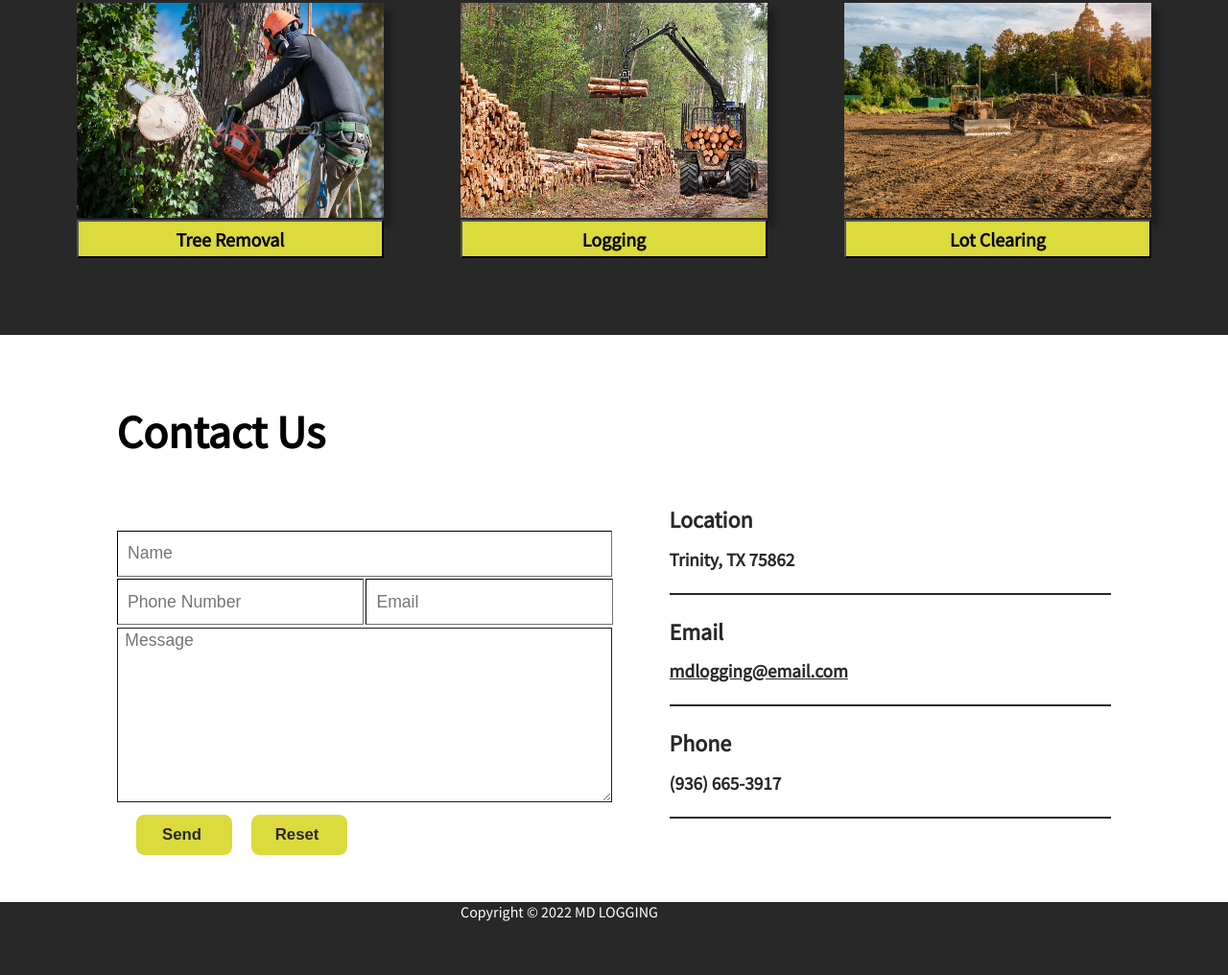
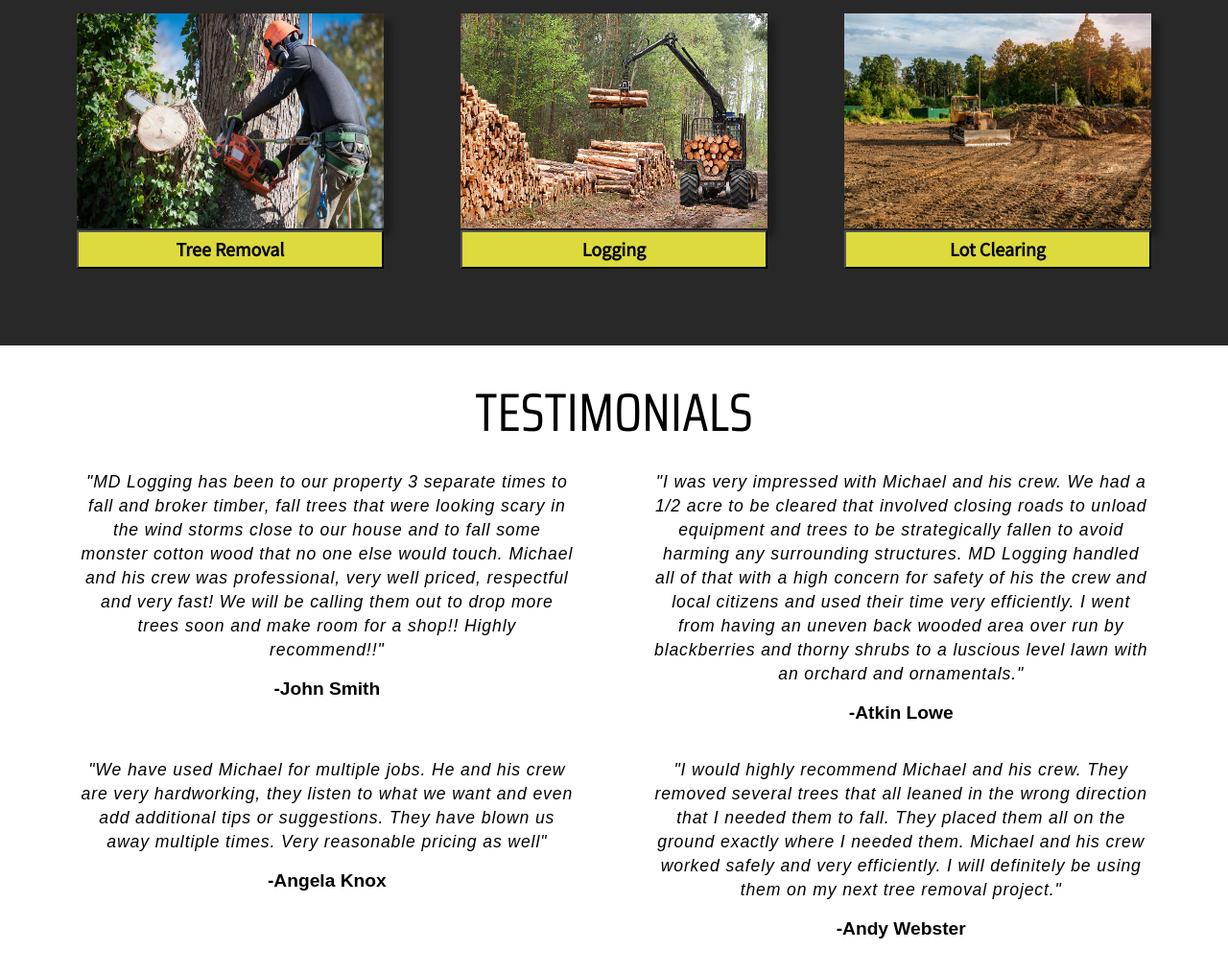
Before and after one commit to a-cole55/MDLogging, a website: page index.html in a window 1280 px wide. Shown: the part 1760-2776 px from the top of the page at 96% size. Before the commit the page ends 2720 px from the top, so only its background shows below. Drawn offline with Linux system fonts and the light colour scheme; a web font is replaced by a local one.

Commit message:
added testimonials

```diff
--- a/index.html
+++ b/index.html
@@ -29,9 +29,10 @@
             <section id="about">
                 <h3>Friendly, Knowledgeable Experts Here To Serve You.</h3>
                 <h2>About MD Logging</h2>
-                <p>We take pride in our quality service and complete and total customer satisfaction. We have a highly trained team that is always up to date on all the latest techniques and equipped with the most state of the art tools to handle all your tree care needs.
-                    Feel free to browse through our website for more information about the services we offer. We can help you with everything from lot clearing to tree pruning.</p>
-                <p>We would be more than happy to help you turn your residential or commercial property into something you can be proud of. <br><strong>CALL MD LOGGING AT (936) 665-3917.</strong></p>
+                <p>MD Logging, LLC has been in the Pine Logging and Hardwood Logging business in Trinity County and surrounding East Texas counties since 2002. We purchase pine
+                    and hardwood tracts of timber from private landowners, then harvest the trees and transport them to local mills. We take extra care to avoid wasting any wood.</p>
+                <p>We take pride in our quality service and complete and total customer satisfaction. We have a highly trained team that is always up to date on all the latest techniques
+                    and equipped with the most state of the art tools to handle all your tree care needs. We would be more than happy to help you turn your residential or commercial property into something you can be proud of. <br><strong>CALL MD LOGGING AT (936) 665-3917.</strong></p>
             </section>
         </section>
         <section id="logo">
@@ -63,6 +64,37 @@
                 </section>
             </section>
         </section>
+        <div id="testimonials">
+            <h3>Testimonials</h3>
+            <div id="customerReviewContainer">
+                <div class="customerReviews">
+                    <p>"MD Logging has been to our property 3 separate times to fall and broker timber, fall trees that were looking scary
+                        in the wind storms close to our house and to fall some monster cotton wood that no one else would touch. Michael
+                        and his crew was professional, very well priced, respectful and very fast! We will be calling them out to drop
+                        more trees soon and make room for a shop!! Highly recommend!!"</p>
+                    <span>-John Smith</span>
+                </div>
+                <div class="customerReviews">
+                    <p>"I was very impressed with Michael and his crew. We had a 1/2 acre to be cleared that involved closing roads to unload
+                        equipment and trees to be strategically fallen to avoid harming any surrounding structures. MD Logging handled all of
+                        that with a high concern for safety of his the crew and local citizens and used their time very efficiently. I
+                        went from having an uneven back wooded area over run by blackberries and thorny shrubs to a luscious level lawn
+                        with an orchard and ornamentals."</p>
+                    <span>-Atkin Lowe</span>
+                </div>
+                <div class="customerReviews">
+                    <p>"We have used Michael for multiple jobs. He and his crew are very hardworking, they listen to what we want and even add
+                        additional tips or suggestions. They have blown us away multiple times. Very reasonable pricing as well"</p>
+                    <span>-Angela Knox</span>
+                </div>
+                <div class="customerReviews">
+                    <p>"I would highly recommend Michael and his crew.  They removed several trees that all leaned in the wrong direction that I
+                        needed them to fall.  They placed them all on the ground exactly where I needed them.  Michael and his crew worked safely
+                        and very efficiently. I will definitely be using them on my next tree removal project."</p>
+                    <span>-Andy Webster</span>
+                </div>
+            </div>
+        </div>
         <section id="contact">
             <h5 id="contactHeading">Contact Us</h5>
             <div class="row">
--- a/md-style.css
+++ b/md-style.css
@@ -94,11 +94,12 @@ h1{
 }
 #container2 > img{
     width:40%;
+    height:520px;
     margin:0 0 0 5%;
 }
 #about{
     width:45%;
-    margin:2.5% 5% 5% 5%;
+    margin:1% 5% 5% 5%;
     text-align: center;
     display:flex;
     flex-direction:column;
@@ -135,24 +136,54 @@ strong{
     font-weight: bolder;
 }
 #container2 h3{
-    color:#DCDA3C;
-    font:bold 1.2rem Arial, sans-serif;
-    margin:3% 0 1% 0;
+    font:bold 1rem Arial, sans-serif;
+    margin-top:3%;
 }
-#container2 h2{
-    font: 4.25rem 'Saira Condensed', sans-serif;
-    margin:1% 0 1% 0;
+#about > h2, #testimonials > h3{
+    font: 3.5rem 'Saira Condensed', sans-serif;
+    margin:0;
     text-transform: uppercase;
 }
 #container2 p{
-    font: 1.07rem Arial, sans-serif;
-    line-height: 2em;
+    font: 1.15rem Arial, sans-serif;
+    line-height: 1.5em;
     text-align: center;
     font-weight: bold;
 }
-/* #container2:hover{
-    animation:slide 4s;
-} */
+#testimonials{
+  background-color: white;
+  display: flex;
+  flex-direction: column;
+  align-items: center;
+  justify-content: center;
+  padding:2% 5% 0 5%;
+}
+#customerReviewContainer{
+  display: flex;
+  flex-direction: row;
+  flex-wrap:wrap;
+  align-items: flex-start;
+  justify-content: center;
+}
+.customerReviews{
+  width:45%;
+  text-align: center;
+  margin-bottom: 20px;
+}
+.customerReviews:first-child, .customerReviews:nth-child(3){
+  margin-right: 80px;
+}
+.customerReviews > p{
+  font: 1.1rem Arial, sans-serif;
+  font-style: italic;
+  letter-spacing: 0.05em;
+  margin-top:3%;
+  line-height: 25px;
+}
+.customerReviews > span{
+  font:bold 1.2rem Arial, sans-serif;
+  margin-top:3%;
+}
 #container3{
     background-color: rgb(41, 40, 40);
     height:fit-content;
@@ -644,6 +675,30 @@ footer{
         border-radius: 0;
         margin:0 0 10% 0;
     }
+
+/*testimonials */
+#testimonials > h3{
+  font-size: 2.5rem;
+
+}
+.customerReviews{
+  width:90%;
+}
+.customerReviews:first-child, .customerReviews:nth-child(3){
+  margin-right: 0;
+}
+.customerReviews > p{
+  font-size: 0.95rem;
+  letter-spacing: 0.05em;
+  line-height: 20px;
+}
+.customerReviews > span{
+  font:bold 1rem Arial, sans-serif;
+  margin-top:1%;
+}
+
+/*contact section*/
+
     #contact{
         flex-direction: column;
         height:fit-content;
```
